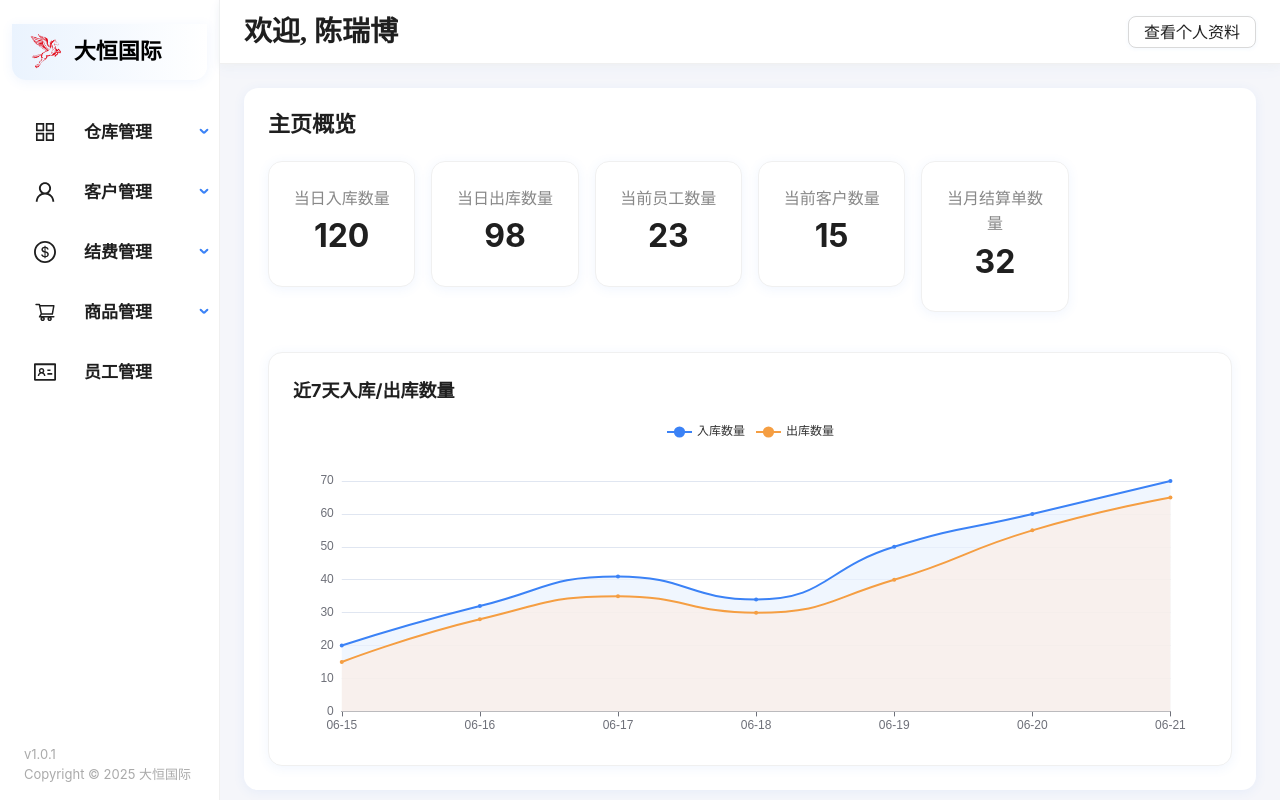
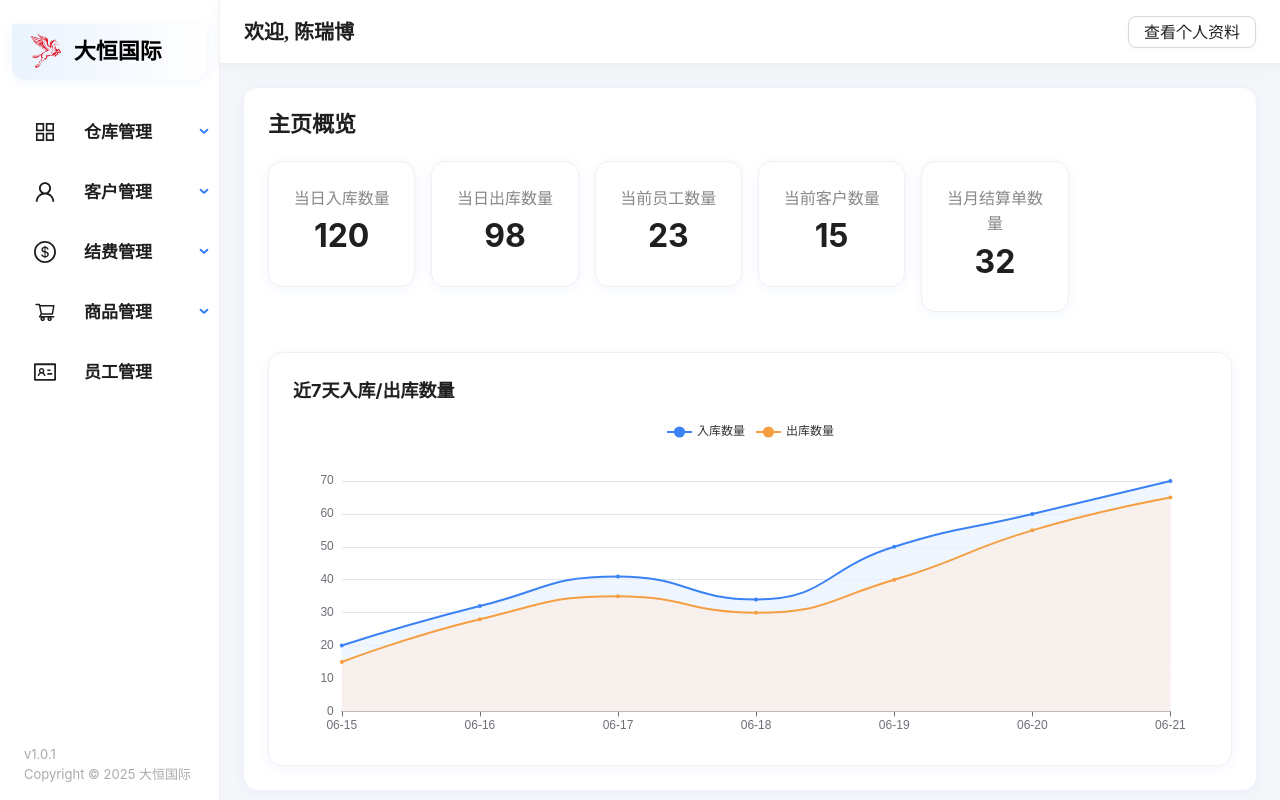
Before and after one commit to JinfengPang/DH-Frontend, a React (Vite) app: page /dashboard in a window 1280 px wide. Built offline with nearby package versions, Linux system fonts and the light colour scheme; sample sign-in values are in the browser's storage.

Commit message:
fix：name size

```diff
--- a/src/components/Layout.jsx
+++ b/src/components/Layout.jsx
@@ -181,7 +181,7 @@ function MainLayout() {
       </Sider>
       <Layout style={{ height: '100%', display: 'flex', flexDirection: 'column' }}>
         <Header style={{ background: '#fff', padding: '0 24px', display: 'flex', justifyContent: 'space-between', alignItems: 'center', flexShrink: 0 }}>
-          <div style={{ fontSize: 28, fontWeight: 700, fontFamily: 'Kaiti, KaiTi, STKaiti, serif' }}>欢迎, 陈瑞博</div>
+          <div style={{ fontSize: 20, fontWeight: 700, fontFamily: 'Kaiti, KaiTi, STKaiti, serif' }}>欢迎, 陈瑞博</div>
           <Button onClick={() => navigate('/profile')}>查看个人资料</Button>
         </Header>
         <Content style={{ margin: '24px', overflow: 'auto', flex: 1 }}>
```
